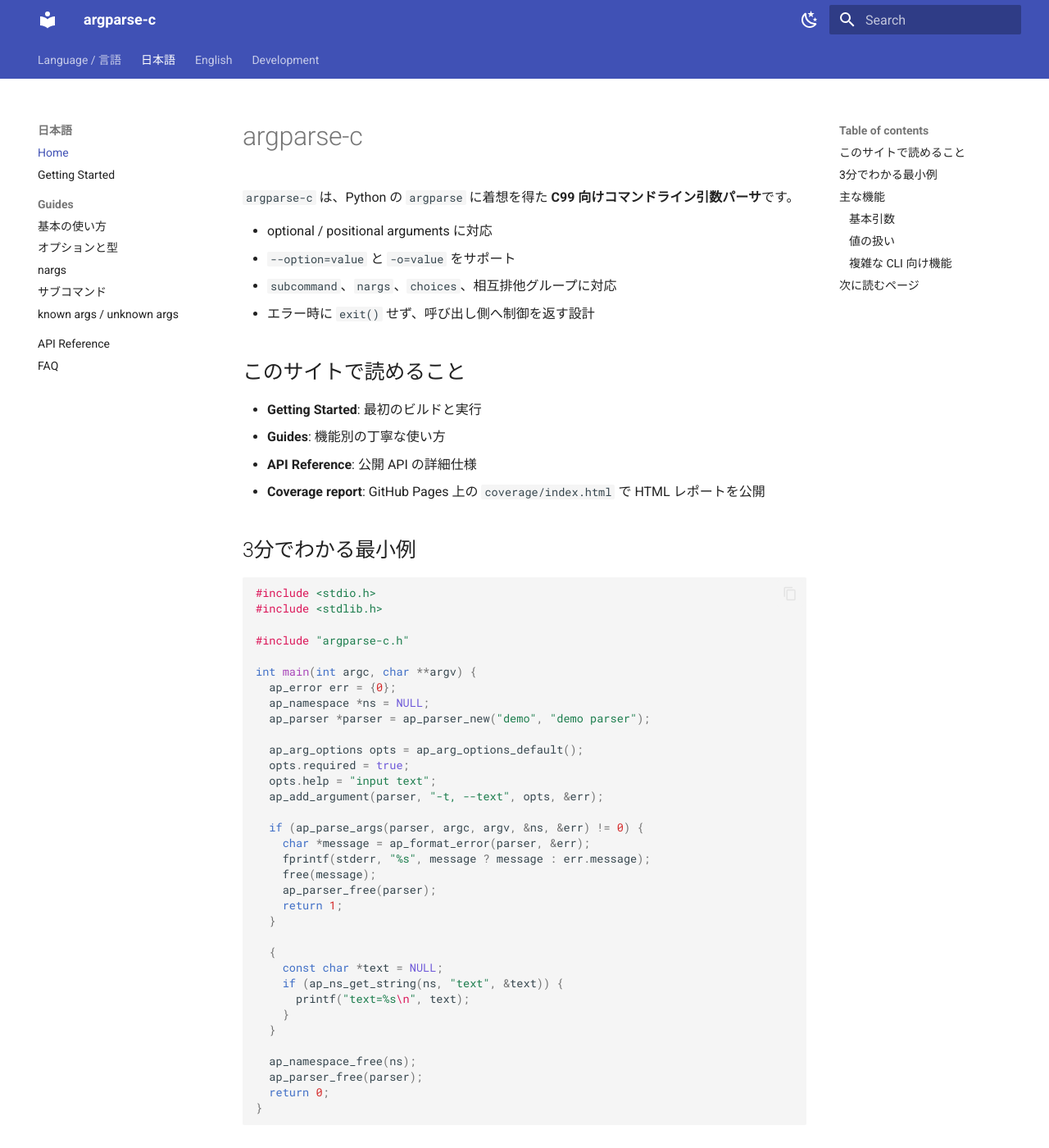
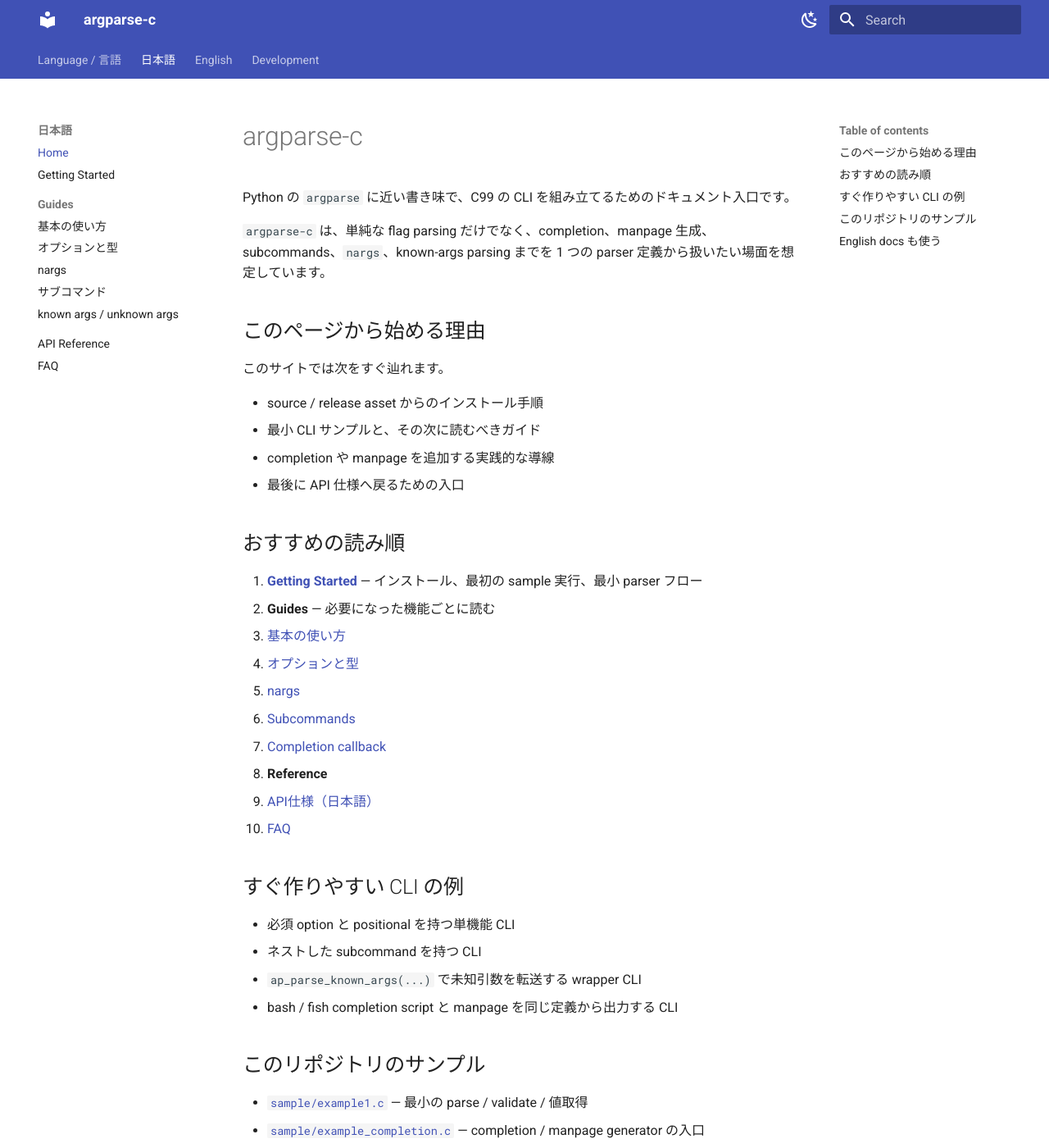
Before and after one commit to YoshihideShirai/argparse-c, an MkDocs documentation site: the page built from docs/ja/index.md, in a window 1280 px wide and 1400 px high. Shown: the whole window at 82% size. Built offline with MkDocs 1.6.1 and Material for MkDocs 9.7.7, drawn with Linux system fonts in a browser that asks for light colours; some of the changed text lies outside the part shown.

````diff
--- a/docs/ja/index.md
+++ b/docs/ja/index.md
@@ -1,85 +1,45 @@
 # argparse-c
 
-`argparse-c` は、Python の `argparse` に着想を得た **C99 向けコマンドライン引数パーサ**です。
+Python の `argparse` に近い書き味で、C99 の CLI を組み立てるためのドキュメント入口です。
 
-- optional / positional arguments に対応
-- `--option=value` と `-o=value` をサポート
-- `subcommand`、`nargs`、`choices`、相互排他グループに対応
-- エラー時に `exit()` せず、呼び出し側へ制御を返す設計
+`argparse-c` は、単純な flag parsing だけでなく、completion、manpage 生成、subcommands、`nargs`、known-args parsing までを 1 つの parser 定義から扱いたい場面を想定しています。
 
-## このサイトで読めること
+## このページから始める理由
 
-- **Getting Started**: 最初のビルドと実行
-- **Guides**: 機能別の丁寧な使い方
-- **API Reference**: 公開 API の詳細仕様
-- **Coverage report**: GitHub Pages 上の `coverage/index.html` で HTML レポートを公開
+このサイトでは次をすぐ辿れます。
 
-## 3分でわかる最小例
+- source / release asset からのインストール手順
+- 最小 CLI サンプルと、その次に読むべきガイド
+- completion や manpage を追加する実践的な導線
+- 最後に API 仕様へ戻るための入口
 
-```c
-#include <stdio.h>
-#include <stdlib.h>
+## おすすめの読み順
 
-#include "argparse-c.h"
+1. **[Getting Started](getting-started.md)** — インストール、最初の sample 実行、最小 parser フロー
+2. **Guides** — 必要になった機能ごとに読む
+   - [基本の使い方](guides/basic-usage.md)
+   - [オプションと型](guides/options-and-types.md)
+   - [nargs](guides/nargs.md)
+   - [Subcommands](guides/subcommands.md)
+   - [Completion callback](guides/completion-callbacks.md)
+3. **Reference**
+   - [API仕様（日本語）](../api-spec.ja.md)
+   - [FAQ](faq.md)
 
-int main(int argc, char **argv) {
-  ap_error err = {0};
-  ap_namespace *ns = NULL;
-  ap_parser *parser = ap_parser_new("demo", "demo parser");
+## すぐ作りやすい CLI の例
 
-  ap_arg_options opts = ap_arg_options_default();
-  opts.required = true;
-  opts.help = "input text";
-  ap_add_argument(parser, "-t, --text", opts, &err);
+- 必須 option と positional を持つ単機能 CLI
+- ネストした subcommand を持つ CLI
+- `ap_parse_known_args(...)` で未知引数を転送する wrapper CLI
+- bash / fish completion script と manpage を同じ定義から出力する CLI
 
-  if (ap_parse_args(parser, argc, argv, &ns, &err) != 0) {
-    char *message = ap_format_error(parser, &err);
-    fprintf(stderr, "%s", message ? message : err.message);
-    free(message);
-    ap_parser_free(parser);
-    return 1;
-  }
+## このリポジトリのサンプル
 
-  {
-    const char *text = NULL;
-    if (ap_ns_get_string(ns, "text", &text)) {
-      printf("text=%s\n", text);
-    }
-  }
+- [`sample/example1.c`](../../sample/example1.c) — 最小の parse / validate / 値取得
+- [`sample/example_completion.c`](../../sample/example_completion.c) — completion / manpage generator の入口
+- [`sample/example_subcommands.c`](../../sample/example_subcommands.c) — nested subcommands と `subcommand_path`
 
-  ap_namespace_free(ns);
-  ap_parser_free(parser);
-  return 0;
-}
-```
+## English docs も使う
 
-## 主な機能
-
-### 基本引数
-
-- positional 引数
-- optional 引数
-- 必須指定 (`required`)
-- デフォルト値 (`default_value`)
-
-### 値の扱い
-
-- `string`, `int32`, `bool`
-- `choices`
-- `append`, `count`, `store_const`
-
-### 複雑な CLI 向け機能
-
-- `nargs` (`?`, `*`, `+`, fixed)
-- nested subcommands
-- mutually exclusive groups
-- `ap_parse_known_args(...)`
-
-## 次に読むページ
-
-1. [Getting Started](getting-started.md)
-2. [基本の使い方](guides/basic-usage.md)
-3. [オプションと型](guides/options-and-types.md)
-4. [Completion callback ガイド](guides/completion-callbacks.md) — `ap_complete(...)` / `ap_completion_callback` / `__complete` / shell 統合 / fallback 方針
-5. [API Reference（日本語）](../api-spec.ja.md)
-6. [English documentation](../en/index.md)
+- [English index](../en/index.md)
+- [English Getting Started](../en/getting-started.md)
````
Also changed, not shown: README.md (+126 -326 lines), docs/en/getting-started.md (+1 -1 lines), docs/en/index.md (+31 -71 lines), docs/index.md (+16 -10 lines), docs/ja/getting-started.md (+1 -1 lines).
